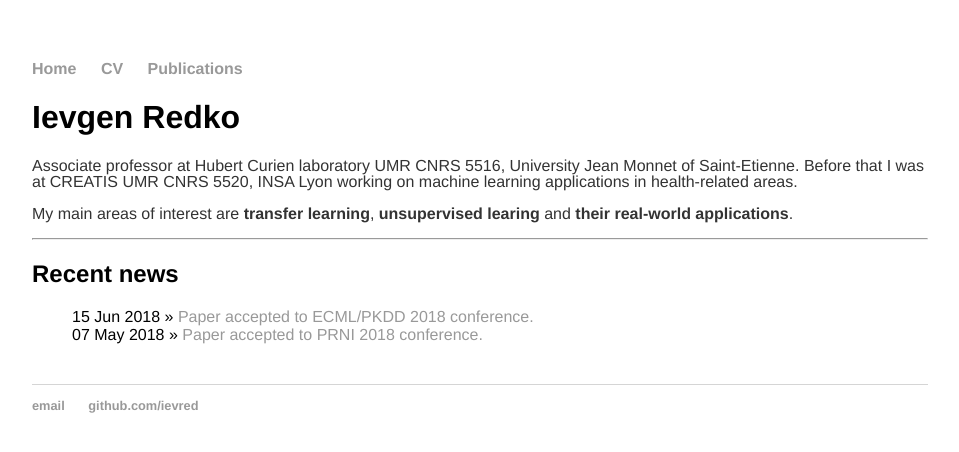
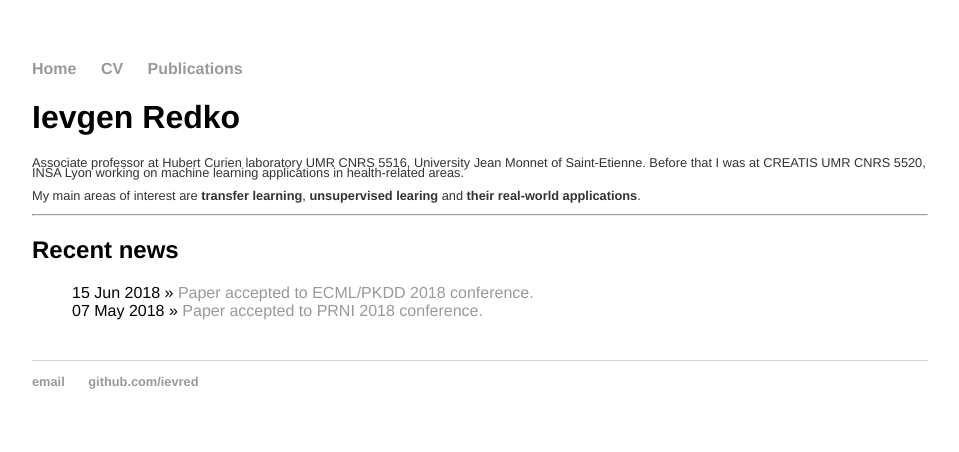
Before and after one commit to ievred/ievred.github.io, a Jekyll site: the page built from index.html, in a window 1280 px wide. Shown: the top 452 px of the page, without its empty margins (160-1119 px from the left). Built offline with Jekyll 4.4.1, drawn with Linux system fonts in a browser that asks for light colours.

Commit message:
Update main.css

```diff
--- a/css/main.css
+++ b/css/main.css
@@ -32,8 +32,8 @@ h2 {
 }
 
 p {
-    font-size: 1em;
-    line-height: 1em;
+    font-size: 0.8em;
+    line-height: 0.8em;
     color: #333;
     font-family:'Helvetica', 'Arial', 'Sans-Serif';
 }
```
